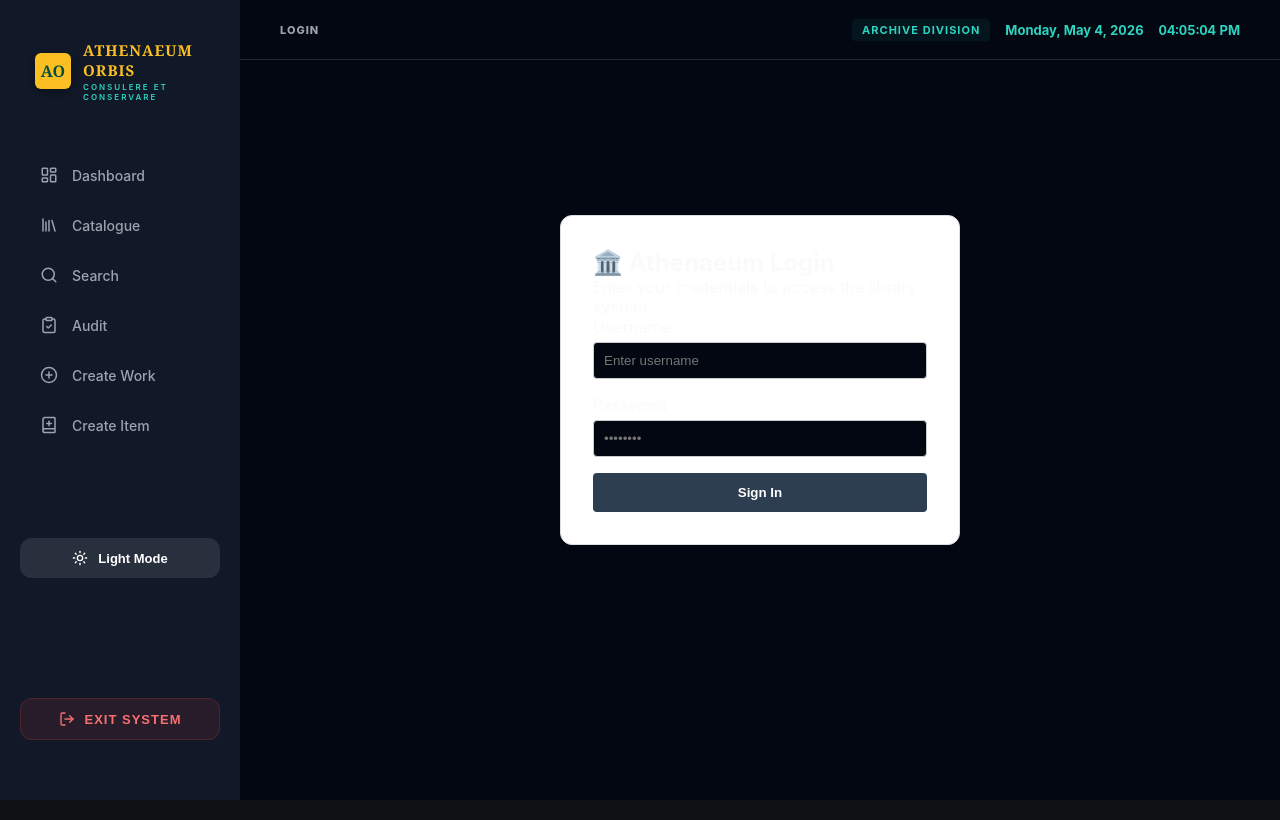
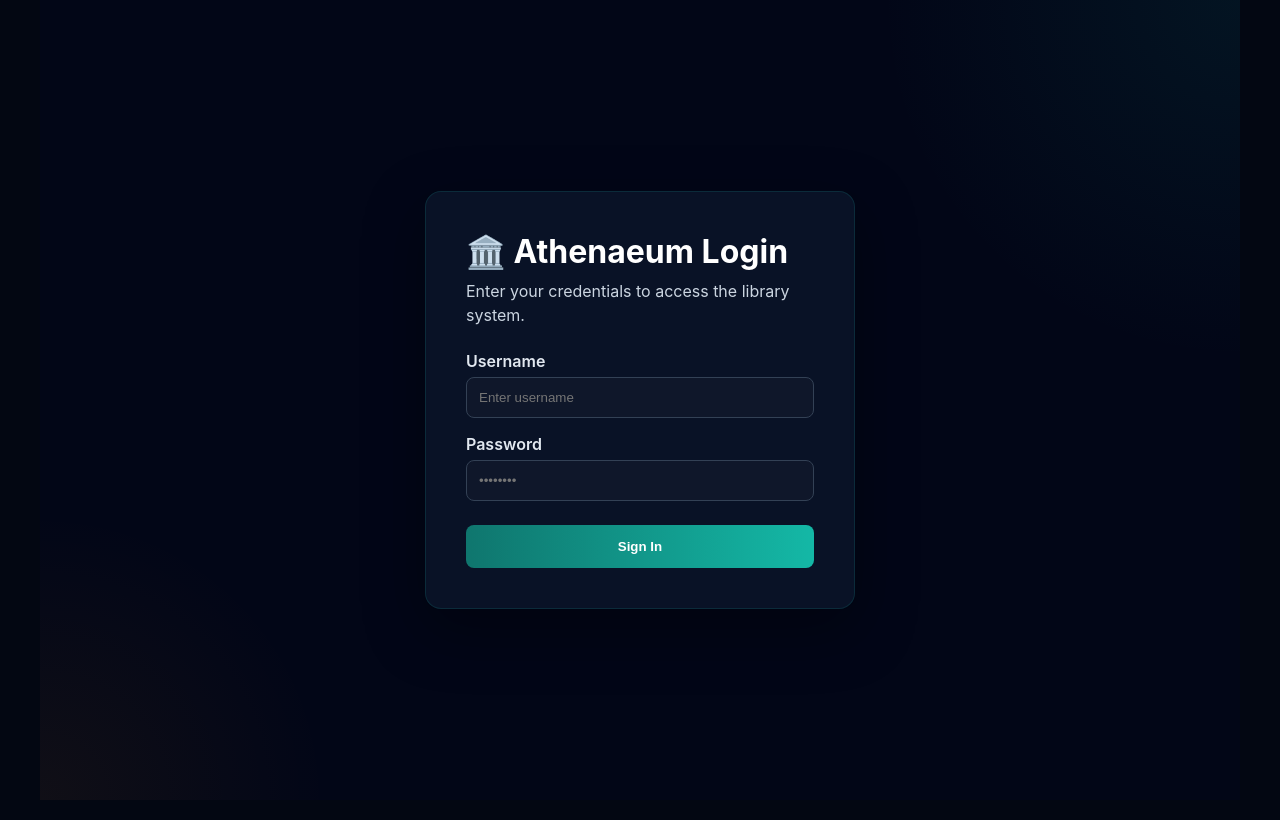
Before and after one commit to aura-1331/athenaeum_project, a Vue app in the folder library_tauri/: page /#/login in a window 1280 px wide. Built offline with nearby package versions, Linux system fonts and the light colour scheme.

Commit message:
Fix auth flow and improve login experience

```diff
--- a/library_tauri/src/App.vue
+++ b/library_tauri/src/App.vue
@@ -44,6 +44,7 @@ const updateClock = () => {
     currentPlace.value = 'Local'
   }
 }
+const isAuthenticated = ref(!!localStorage.getItem("token"))
 
 const updateSyncTime = () => {
   const now = new Date()
@@ -62,12 +63,17 @@ function toggleTheme() {
  // Ensure you have this or use the imported one
 
 const handleLogout = () => {
-  // 1. Clear Security
   localStorage.removeItem("token")
+  localStorage.removeItem("refresh_token")
+  localStorage.removeItem("user_role")
+  localStorage.removeItem("user_name")
+
   sessionStorage.clear()
 
-  // 2. Use the router variable (this makes it "active")
-  router.push('/login')
+  isAuthenticated.value = false
+  window.dispatchEvent(new Event("auth-changed"))
+
+  router.push("/login")
 }
 onMounted(() => {
   document.title = "Athenaeum Orbis | Library Management System"
@@ -78,6 +84,9 @@ onMounted(() => {
   const saved = localStorage.getItem("ui-theme") || "dark"
   theme.value = saved
   applyTheme(saved)
+  window.addEventListener("auth-changed", () => {
+  isAuthenticated.value = !!localStorage.getItem("token")
+ })
 })
 
 onUnmounted(() => {
@@ -92,7 +101,10 @@ watch(() => route.path, () => {
 <template>
   <div class="app" :class="{ 'details-window-theme': route.path.includes('/details/') }">
 
-    <aside v-if="!isEditing && !route.path.includes('/details/') && !route.path.includes('/print')" class="sidebar">
+    <aside
+      v-if="isAuthenticated && !isEditing && !route.path.includes('/details/') && !route.path.includes('/print')"
+      class="sidebar"
+    >
       <div class="logo-area">
         <div class="ao-seal">AO</div>
         <div class="brand-text">
@@ -125,7 +137,10 @@ watch(() => route.path, () => {
 
     <main class="content-wrapper" :class="{ 'no-padding': route.path.includes('/details/') }">
 
-      <header v-if="!isEditing && !route.path.includes('/details/') && !route.path.includes('/print')" class="global-header">
+      <header
+        v-if="isAuthenticated && !isEditing && !route.path.includes('/details/') && !route.path.includes('/print')"
+        class="global-header"
+      >
         <div class="breadcrumb">{{ route.name || 'Admin Panel' }}</div>
         <div class="live-meta">
           <span class="division-tag">Archive Division</span>
--- a/library_tauri/src/router/index.js
+++ b/library_tauri/src/router/index.js
@@ -18,18 +18,18 @@ const routes = [
   // ✅ CHANGE START PAGE HERE
   { path: "/", redirect: "/login" },
 
-  { path: "/dashboard", name: "dashboard", component: Dashboard },
-  { path: "/catalogue", name: "catalogue", component: CatalogueView },
-  { path: "/search", name: "search", component: Search },
-  { path: "/status-audit", name: "audit", component: Audit },
-  { path: "/details/:id", name: "details", component: DetailsView },
+  { path: "/dashboard", name: "dashboard", component: Dashboard,meta: { requiresAuth: true } },
+  { path: "/catalogue", name: "catalogue", component: CatalogueView ,meta: { requiresAuth: true }},
+  { path: "/search", name: "search", component: Search ,meta: { requiresAuth: true }},
+  { path: "/status-audit", name: "audit", component: Audit,meta: { requiresAuth: true } },
+  { path: "/details/:id", name: "details", component: DetailsView ,meta: { requiresAuth: true }},
 
-  { path: "/create-work", name: "create-work", component: CreateWorkView },
-  { path: "/create-item", name: "create-item", component: CreateItemView },
-  { path: "/operations/:accession", name: "operations", component: Operations },
-  { path: "/edit-item/:id", name: "edit-item", component: EditItemView },
+  { path: "/create-work", name: "create-work", component: CreateWorkView,meta: { requiresAuth: true } },
+  { path: "/create-item", name: "create-item", component: CreateItemView,meta: { requiresAuth: true } },
+  { path: "/operations/:accession", name: "operations", component: Operations,meta: { requiresAuth: true } },
+  { path: "/edit-item/:id", name: "edit-item", component: EditItemView,meta: { requiresAuth: true } },
 
-  { path: "/admin/settings", name: "admin-settings", component: SystemSettings }
+  { path: "/admin/settings", name: "admin-settings", component: SystemSettings,meta: { requiresAuth: true } }
 ]
 
 const router = createRouter({
@@ -37,8 +37,15 @@ const router = createRouter({
   routes
 })
 
-// ✅ AUTH COMPLETELY DISABLED
+
 router.beforeEach((to, from, next) => {
+  const token = localStorage.getItem("token")
+
+  if (to.meta.requiresAuth && !token) {
+    next("/login")
+    return
+  }
+
   next()
 })
 
--- a/library_tauri/src/views/CatalogueView.vue
+++ b/library_tauri/src/views/CatalogueView.vue
@@ -122,7 +122,7 @@ async function openFullDetails(row: any) {
     return
   }
 
-  const detailUrl = `/#/details/${row.serial_no}`
+  const detailUrl = `index.html#/details/${row.serial_no}`
 
   try {
     // Check if app is running inside Tauri
--- a/library_tauri/src/views/Login.vue
+++ b/library_tauri/src/views/Login.vue
@@ -62,6 +62,7 @@ const handleLogin = async () => {
     localStorage.setItem('refresh_token', response.data.refresh_token);
     localStorage.setItem('user_role', response.data.role);
     localStorage.setItem('user_name', username.value);
+    window.dispatchEvent(new Event("auth-changed")); // Notify other components of auth change
 
     // 🛡️ 4. THE "SECRET SAUCE" (REACTIVE HEADER UPDATE)
     // This tells the "Natural" system to use the token IMMEDIATELY.
@@ -72,6 +73,7 @@ const handleLogin = async () => {
 
     // 5. Redirect to Dashboard
     router.push({ name: 'dashboard' });
+
 
   } catch (err) {
     console.error("❌ Login Error:", err);
@@ -88,38 +90,106 @@ const handleLogin = async () => {
   display: flex;
   justify-content: center;
   align-items: center;
-  height: 80vh;
+  min-height: 100vh;
+
+  background:
+    radial-gradient(circle at top right, rgba(20, 184, 166, 0.08), transparent 25%),
+    radial-gradient(circle at bottom left, rgba(245, 158, 11, 0.06), transparent 20%),
+    #020617;
 }
+
 .login-card {
-  padding: 2rem;
-  border: 1px solid #ddd;
-  border-radius: 12px;
   width: 100%;
-  max-width: 400px;
-  background: white;
-  box-shadow: 0 4px 6px rgba(0,0,0,0.1);
+  max-width: 430px;
+  padding: 2.5rem;
+  border-radius: 16px;
+
+  background: rgba(10, 20, 40, 0.95);
+  backdrop-filter: blur(10px);
+
+  box-shadow: 0 20px 60px rgba(0,0,0,0.35);
+  border: 1px solid rgba(20,184,166,0.15);
+
+  color: white;
+}
+
+.login-card h1 {
+  font-size: 2rem;
+  font-weight: 700;
+  margin-bottom: 0.5rem;
+
+}
+.login-card h1 {
+  color: white;
+}
+
+.login-card p {
+
+  margin-bottom: 1.5rem;
+  line-height: 1.5;
+}
+.login-card p {
+  color: #cbd5e1;
 }
 .form-group {
   margin-bottom: 1rem;
   text-align: left;
 }
+
+label {
+  display: block;
+  margin-bottom: 0.4rem;
+  font-weight: 600;
+
+}
+label {
+  color: #e2e8f0;
+}
 input {
   width: 100%;
-  padding: 10px;
-  margin-top: 5px;
-  border: 1px solid #ccc;
-  border-radius: 4px;
+  padding: 12px;
+  border-radius: 8px;
+  transition: all 0.2s ease;
 }
+input {
+  background: #0f172a;
+  color: white;
+  border: 1px solid #334155;
+}
+input:focus {
+  outline: none;
+  border-color: #14b8a6;
+  box-shadow: 0 0 0 3px rgba(20, 184, 166, 0.2);
+}
+
 button {
   width: 100%;
-  padding: 12px;
-  background-color: #2c3e50;
+  padding: 14px;
+  margin-top: 0.5rem;
+  border: none;
+  border-radius: 8px;
+
+  background: linear-gradient(90deg, #0f766e, #14b8a6);
   color: white;
-  border: none;
-  border-radius: 4px;
+
+  font-weight: 600;
   cursor: pointer;
-  font-weight: bold;
+  transition: transform 0.2s ease;
 }
-button:disabled { background-color: #7f8c8d; }
-.error-msg { color: #e74c3c; margin-top: 1rem; font-size: 0.9rem; }
+
+button:hover {
+  transform: translateY(-1px);
+}
+
+button:disabled {
+  background: #64748b;
+  cursor: not-allowed;
+}
+
+.error-msg {
+  color: #dc2626;
+  margin-top: 1rem;
+  font-size: 0.9rem;
+  text-align: center;
+}
 </style>
```
